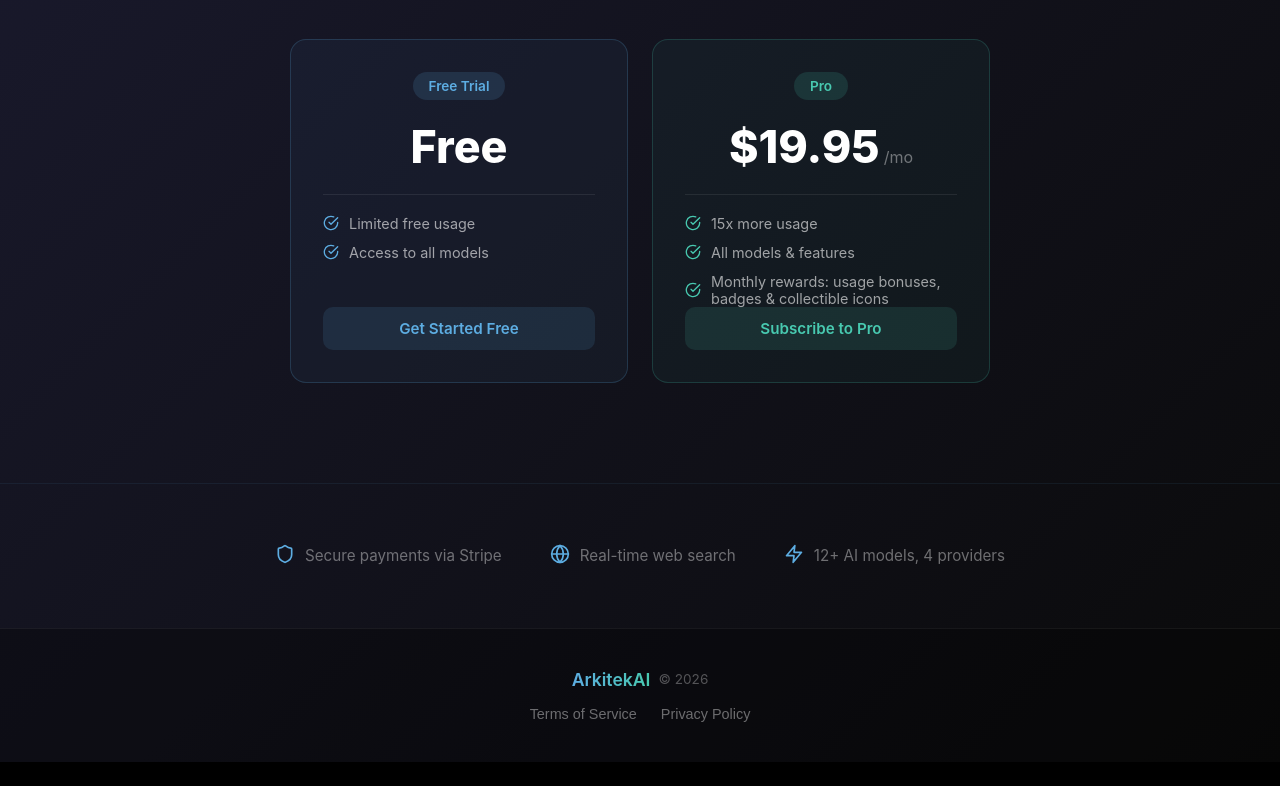
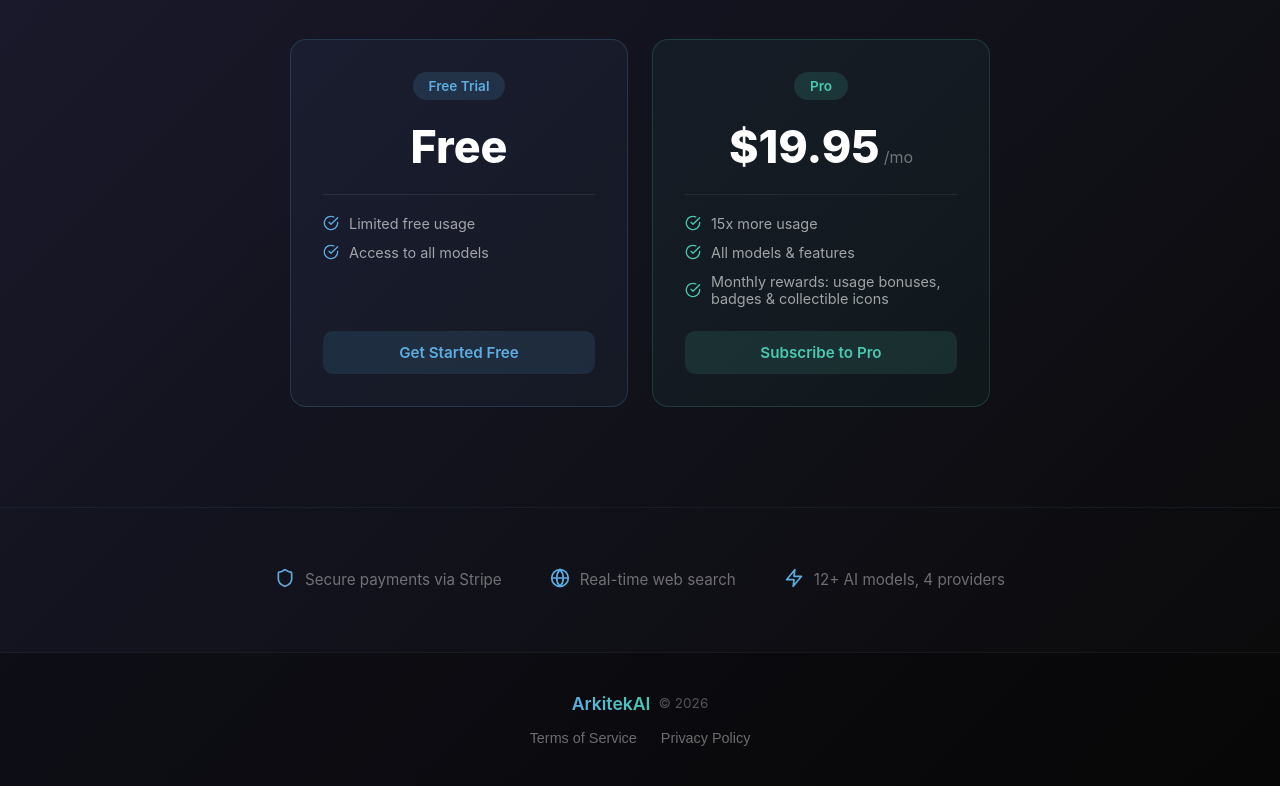
Before and after one commit to raleighgardner16-source/ArkiTek, a React (Vite) app: page / in a window 1280 px wide. Shown: the part 2529-3315 px from the top of the page. Before the commit the page ends 3291 px from the top, so only its background shows below. Built offline with nearby package versions, Linux system fonts and the light colour scheme; no server answers.

Commit message:
Add padding between feature list and plan buttons
- Added paddingBottom: 24px to feature containers in both LandingPage and AuthView
- Buttons stay parallel via marginTop: auto on both cards

```diff
--- a/src/components/AuthView.jsx
+++ b/src/components/AuthView.jsx
@@ -701,6 +701,7 @@ const AuthView = ({ initialView, onNavigate }) => {
                 <div style={{
                   borderTop: '1px solid rgba(255, 255, 255, 0.08)',
                   paddingTop: '20px',
+                  paddingBottom: '24px',
                   width: '100%',
                   display: 'flex',
                   flexDirection: 'column',
@@ -781,6 +782,7 @@ const AuthView = ({ initialView, onNavigate }) => {
                 <div style={{
                   borderTop: '1px solid rgba(255, 255, 255, 0.08)',
                   paddingTop: '20px',
+                  paddingBottom: '24px',
                   width: '100%',
                   display: 'flex',
                   flexDirection: 'column',
--- a/src/components/LandingPage.jsx
+++ b/src/components/LandingPage.jsx
@@ -521,6 +521,7 @@ const LandingPage = ({ onNavigate }) => {
             <div style={{
               borderTop: '1px solid rgba(255, 255, 255, 0.08)',
               paddingTop: '20px',
+              paddingBottom: '24px',
               width: '100%',
               display: 'flex',
               flexDirection: 'column',
@@ -601,6 +602,7 @@ const LandingPage = ({ onNavigate }) => {
             <div style={{
               borderTop: '1px solid rgba(255, 255, 255, 0.08)',
               paddingTop: '20px',
+              paddingBottom: '24px',
               width: '100%',
               display: 'flex',
               flexDirection: 'column',
```
